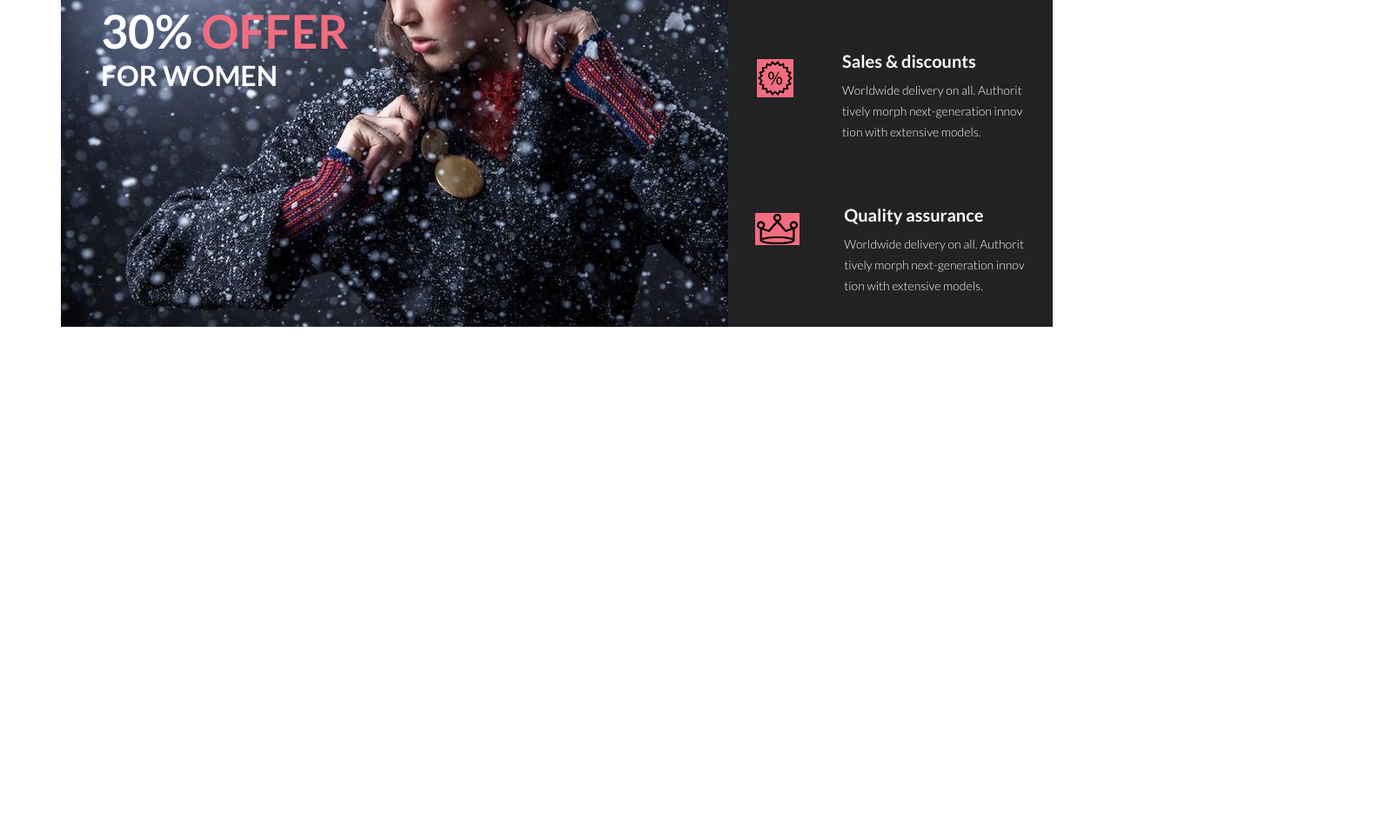
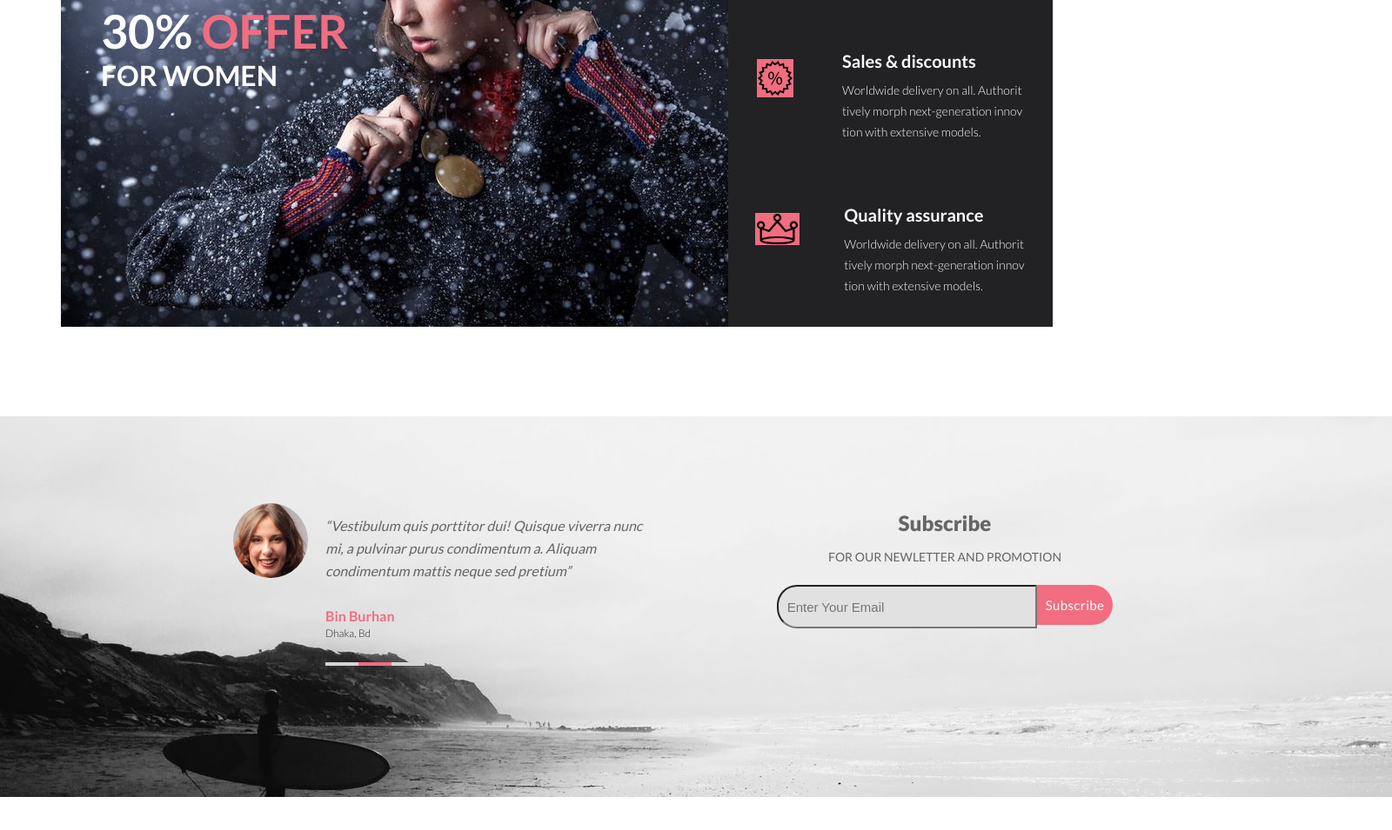
Before and after one commit to SokobanSokoban/IM_1, a plain HTML site: page index.html in a window 1280 px wide. Shown: the part 3039-3994 px from the top of the page at 87% size, 1600 px wide, since content can reach past the window. Before the commit the page ends 3418 px from the top, so only its background shows below. Drawn offline with Linux system fonts and the light colour scheme.

Commit message:
добавил подписку на подвал

```diff
--- a/index.html
+++ b/index.html
@@ -231,6 +231,35 @@
         </div>
     </div>
  <!--подвал -->
+    <!-- подвал  подпись-->
+    <div class="footer-sub">
+        <div class="photo-text">
+            <a href="#" class="photo-wom"><img src="img/Layer%2040@1X.png" alt=""></a>
+            <div class="text-for-photo">
+                <p class="ital">“Vestibulum quis porttitor dui! Quisque viverra nunc mi, a pulvinar purus condimentum a. Aliquam condimentum mattis neque sed pretium”</p>
+                <div class="ps">
+                    <p class="red-text-sub">Bin Burhan</p>
+                    <p class="dhaka">Dhaka, Bd</p>
+                </div>
+                <div class="dotter">
+                    <div class="flex-dotted">
+                        <div class="dot"></div>
+                        <div class="dot-red"></div>
+                        <div class="dot"></div>
+                    </div>
+                </div>
+            </div>
+        </div>
+        <div class="Subscribe">
+            <h6>Subscribe</h6>
+            <p>FOR OUR NEWLETTER AND PROMOTION</p>
+            <div class="sub-input">
+                <input type="email" placeholder="Enter Your Email">
+                <div class="flex-button-sub"> <a href="#" class="button-sub">Subscribe</a> </div>
+            </div>
+        </div>
+    </div>
+
 </body>
 
 </html>
--- a/style.css
+++ b/style.css
@@ -186,6 +186,7 @@ body {
 
 .flex-center {
     display: flex;
+
 }
 
 .merge-item {
@@ -271,7 +272,7 @@ body {
 }
 
 .item:hover img {
-   filter: brightness(50%);
+    filter: brightness(50%);
 }
 
 .item:hover {
@@ -355,7 +356,7 @@ body {
 }
 
 
-.add-sale-img{
+.add-sale-img {
     position: absolute;
     top: 0px;
     left: 0px;
@@ -363,6 +364,7 @@ body {
     /*opacity: 0.2;
     */
 }
+
 .banner-sale:hover .add-sale-img {
     opacity: 0.2;
     display: block;
@@ -420,3 +422,169 @@ body {
     justify-content: space-around;
     align-items: flex-start;
 }
+
+/*5 часть подвал*/
+
+/*блок фото и подпись под фото*/
+
+.photo-wom img {
+    border-radius: 43px;
+}
+
+.ital {
+    font-family: Lato;
+    color: rgba(34, 34, 36, 0.67);
+    font-size: 16px;
+    /* Приближение из-за подстановки шрифтов */
+    font-style: italic;
+    line-height: 26px;
+    /* Приближение из-за подстановки шрифтов */
+    text-align: left;
+}
+
+.red-text-sub {
+    font-family: Lato;
+    color: #f16d7f;
+    font-size: 16px;
+    /* Приближение из-за подстановки шрифтов */
+    font-weight: 700;
+    line-height: 26px;
+    /* Приближение из-за подстановки шрифтов */
+    text-align: left;
+
+}
+
+.dhaka {
+    /* Встроенный стиль */
+    font-family: Lato;
+    color: #222224;
+    font-size: 12px;
+    /* Приближение из-за подстановки шрифтов */
+    font-weight: 300;
+    line-height: 14px;
+    /* Приближение из-за подстановки шрифтов */
+    text-align: left;
+}
+
+.photo-text {
+    width: 572px;
+    height: 338px;
+    display: flex;
+    justify-content: center;
+    align-items: flex-start;
+    margin-top: 100px;
+}
+
+.text-for-photo {
+    height: 200px;
+    width: 386px;
+    padding-left: 20px;
+   display: flex;
+    flex-direction:column;
+
+    justify-content: space-around;
+
+}
+
+.button-sub {
+
+    padding-left: 10px;
+    padding-right: 10px;
+    height: 46px;
+    line-height: 46px;
+    background-color: #f16d7f;
+    display: block;
+    text-decoration: none;
+    color: #ffffff;
+    font-size: 15px;
+    font-weight: 400;
+    letter-spacing: 0.38px;
+    background-color: #f16d7f;
+    border-bottom-right-radius: 23px;
+    border-top-right-radius: 23px;
+    background-color: #f16d7f;
+
+
+}
+
+.flex-button-sub {
+    display: flex;
+}
+
+.Subscribe h6 {
+    font-family: Lato;
+    color: rgba(34, 34, 36, 0.67);
+    font-size: 24px;
+    /* Приближение из-за подстановки шрифтов */
+    font-weight: 800;
+    line-height: 54px;
+    /* Приближение из-за подстановки шрифтов */
+    text-align: center;
+
+
+}
+
+.Subscribe p {
+    font-family: Lato;
+    color: rgba(34, 34, 36, 0.67);
+    font-size: 14px;
+    /* Приближение из-за подстановки шрифтов */
+    font-weight: 400;
+    line-height: 24px;
+    /* Приближение из-за подстановки шрифтов */
+    text-align: center;
+}
+
+.Subscribe input {
+
+    background-color: #e1e1e1;
+    width: 285px;
+    height: 46px;
+    font-size: 15px;
+    font-weight: 400;
+    padding-left: 10px;
+    border-bottom-left-radius: 23px;
+    border-top-left-radius: 23px;
+}
+
+.sub-input {
+    display: flex;
+    margin-top: 20px;
+}
+
+.Subscribe {
+    width: 572px;
+    height: 340px;
+    display: flex;
+    flex-direction: column;
+    justify-content: center;
+    align-items: center;
+}
+
+.footer-sub {
+
+    background-color: rgba(242, 242, 242, 0.5);
+width: 1600px;
+height: 438px;
+    margin: 100px auto;
+    display: flex;
+    background-image: url(img/Layer%2041.jpg);
+    justify-content: center;
+}
+
+/*пунктир*/
+.flex-dotted {
+    display: flex;
+}
+
+.dot {
+background-color: #d6d6d6;
+width: 38px;
+height: 4px;
+}
+
+.dot-red {
+background-color: #f16d7f;
+width: 38px;
+height: 4px;
+}
```
Also changed, not shown: 5.html (added, +41 -0 lines), img/Layer 40@1X.png (added).
